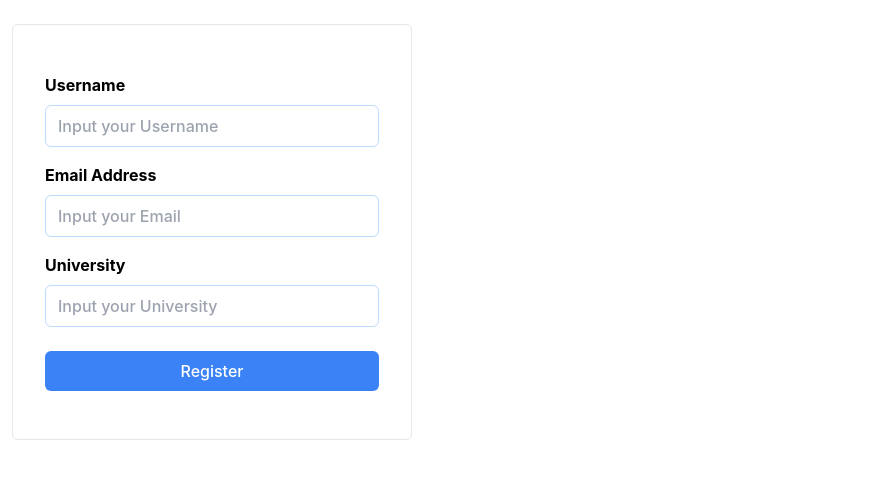
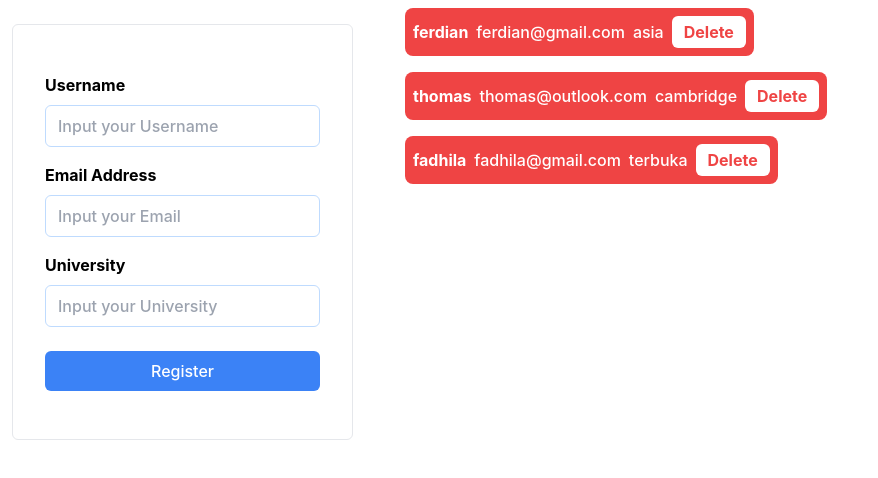
Before and after one commit to ferdianar/react-redux-2022, a React (Create React App) app: page / in a window 1280 px wide. Shown: the top 478 px of the page, without its empty margins (0-878 px from the left). Built offline with nearby package versions, Linux system fonts and the light colour scheme.

Commit message:
update index

```diff
--- a/src/App.js
+++ b/src/App.js
@@ -1,14 +1,39 @@
 import React, { Component } from 'react'
+
+// import Card Users Components
+import CardUsers from './components/CardUsers'
 
 // import Form Components
 import Forms from './components/Forms'
 
 export default class App extends Component {
+	state = {
+		users: [
+			{ username: "ferdian", email: "ferdian@gmail.com", university: "asia", id: 22 },
+			{ username: "thomas", email: "thomas@outlook.com", university: "cambridge", id: 43 },
+			{ username: "fadhila", email: "fadhila@gmail.com", university: "terbuka", id: 76 }
+		]
+	}
+
+	addUsers = (user) => {
+		user.id = Math.random()
+		let users = [...this.state.users, user]
+		this.setState({
+			users: users
+		})
+		console.log(this.state.users);
+	}
 	render() {
 		return (
 			<React.Fragment>
-				{/* Render Form Component */}
-				<Forms />
+				<div className="w-full flex gap-x-8">
+					{/* Render Form Component */}
+					<Forms addUsers={this.addUsers} />
+					<div className="w-full flex flex-col">
+						{/* Card Users */}
+						<CardUsers users={this.state.users} />
+					</div>
+				</div>
 			</React.Fragment>
 		)
 	}
```
